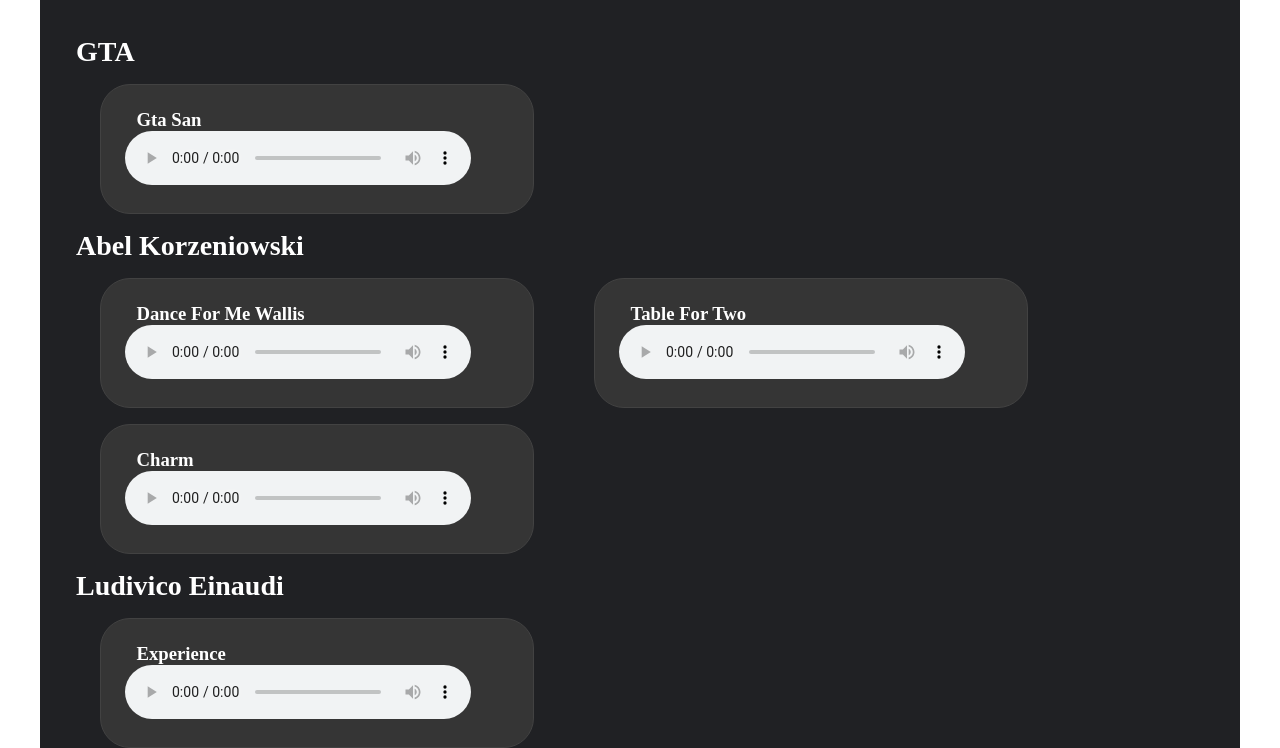
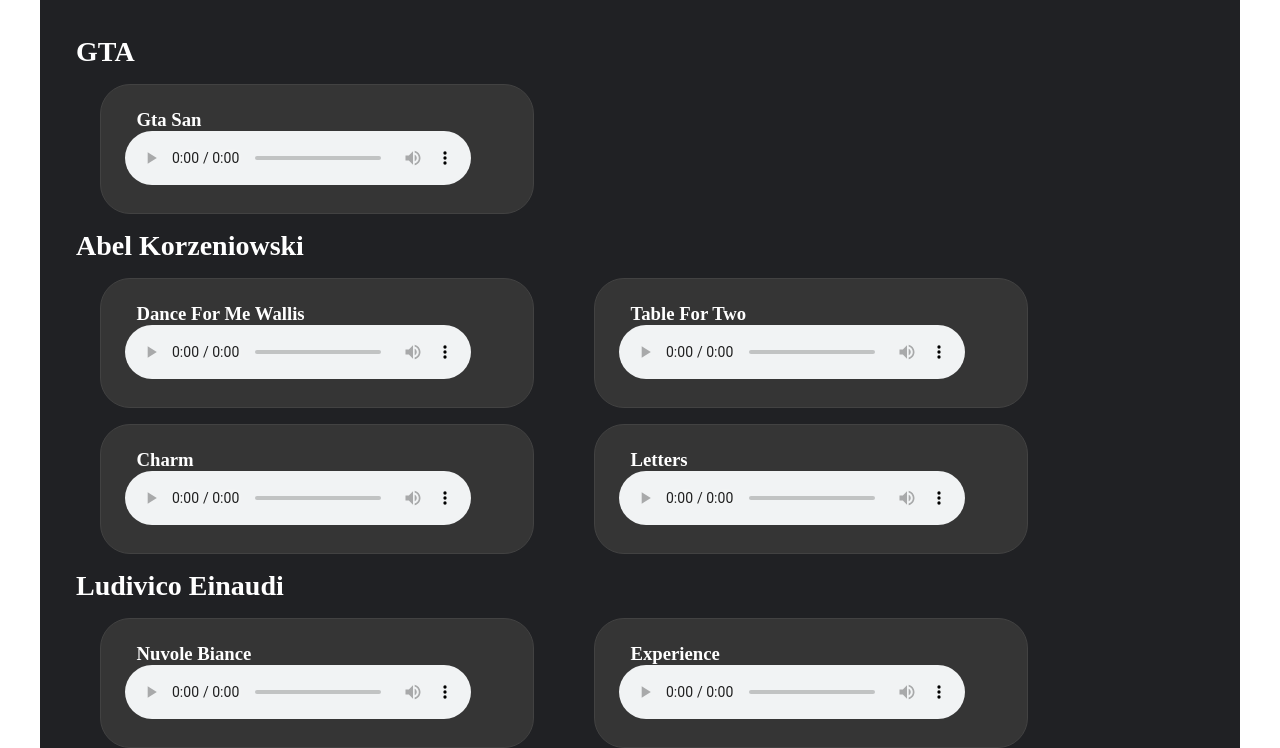
Before and after one commit to Dan-Egorov/Musicsite, a plain HTML site: page index.html in a window 1280 px wide. Shown: the part 60-808 px from the top of the page. Drawn offline with Linux system fonts and the light colour scheme.

Commit message:
Update index.html

```diff
--- a/index.html
+++ b/index.html
@@ -44,11 +44,19 @@
                                     <h3 class="second-section__audio-text-name">Charm</h3>
                                     <audio src="sound/Abel_Korzeniowski-Charms.mp3" class="second-section__audio-player" controls>Charm</audio>
                                 </div>
+                                <div class="second-section__audio-list">
+                                    <h3 class="second-section__audio-text-name">Letters</h3>
+                                    <audio src="sound/Abel Korzeniowski - Letters.mp3" class="second-section__audio-player" controls>Charm</audio>
+                                </div>
                             </div>
                         </div>
                         <div class="second-section__audio-container-item">
                             <h2 class="second-section__audio-text">Ludivico Einaudi</h2>
                             <div class="second-section__audio-container-main-list">
+                                <div class="second-section__audio-list">
+                                    <h3 class="second-section__audio-text-name">Nuvole Biance</h3>
+                                    <audio src="sound/Ludivico Einaudi_Nuvole Bianse.mp3" class="second-section__audio-player" controls>Experience</audio>
+                                </div>
                                 <div class="second-section__audio-list">
                                     <h3 class="second-section__audio-text-name">Experience</h3>
                                     <audio src="sound/Ludovico_Einaudi_Experience.mp3" class="second-section__audio-player" controls>Experience</audio>
```
